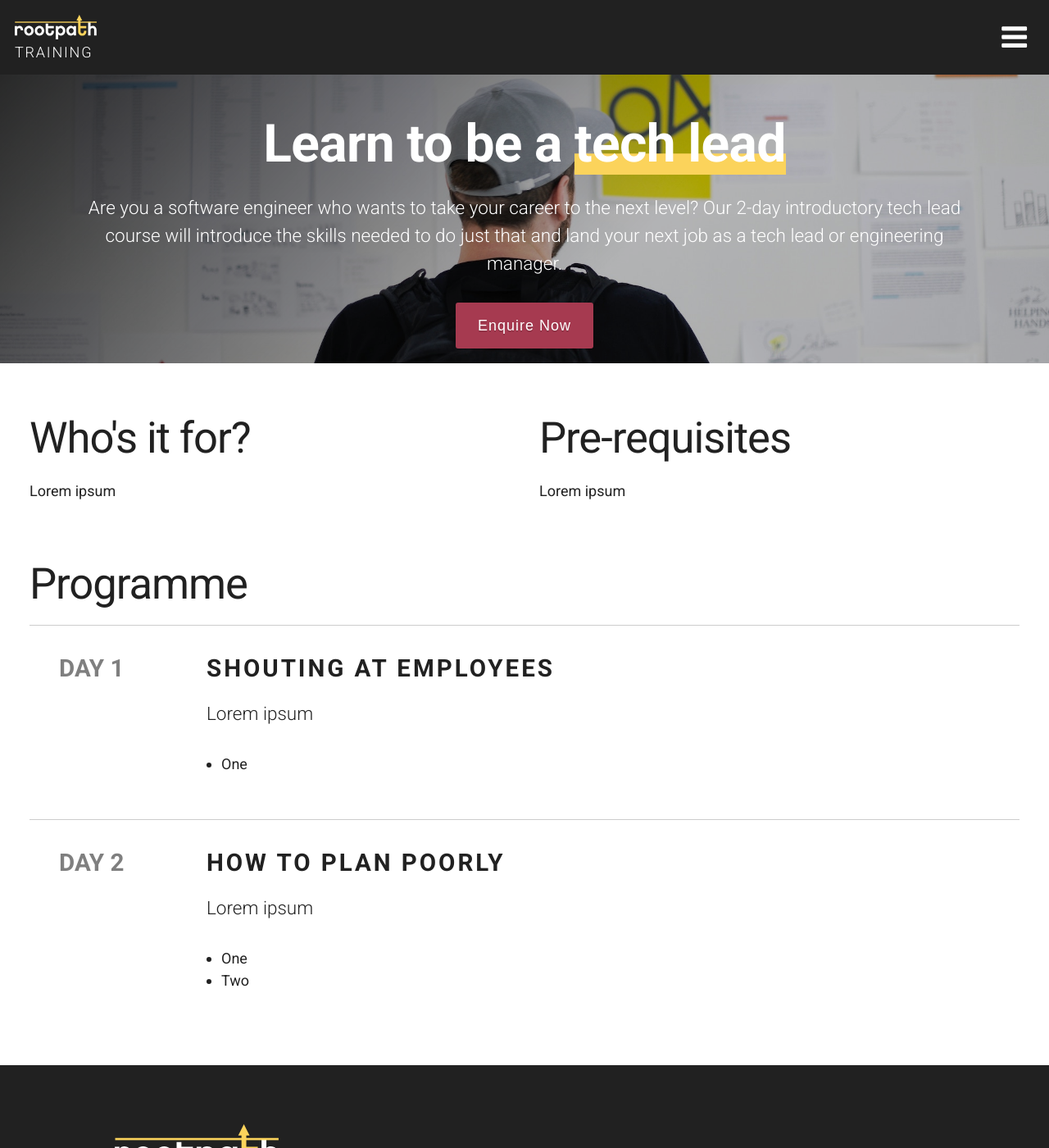
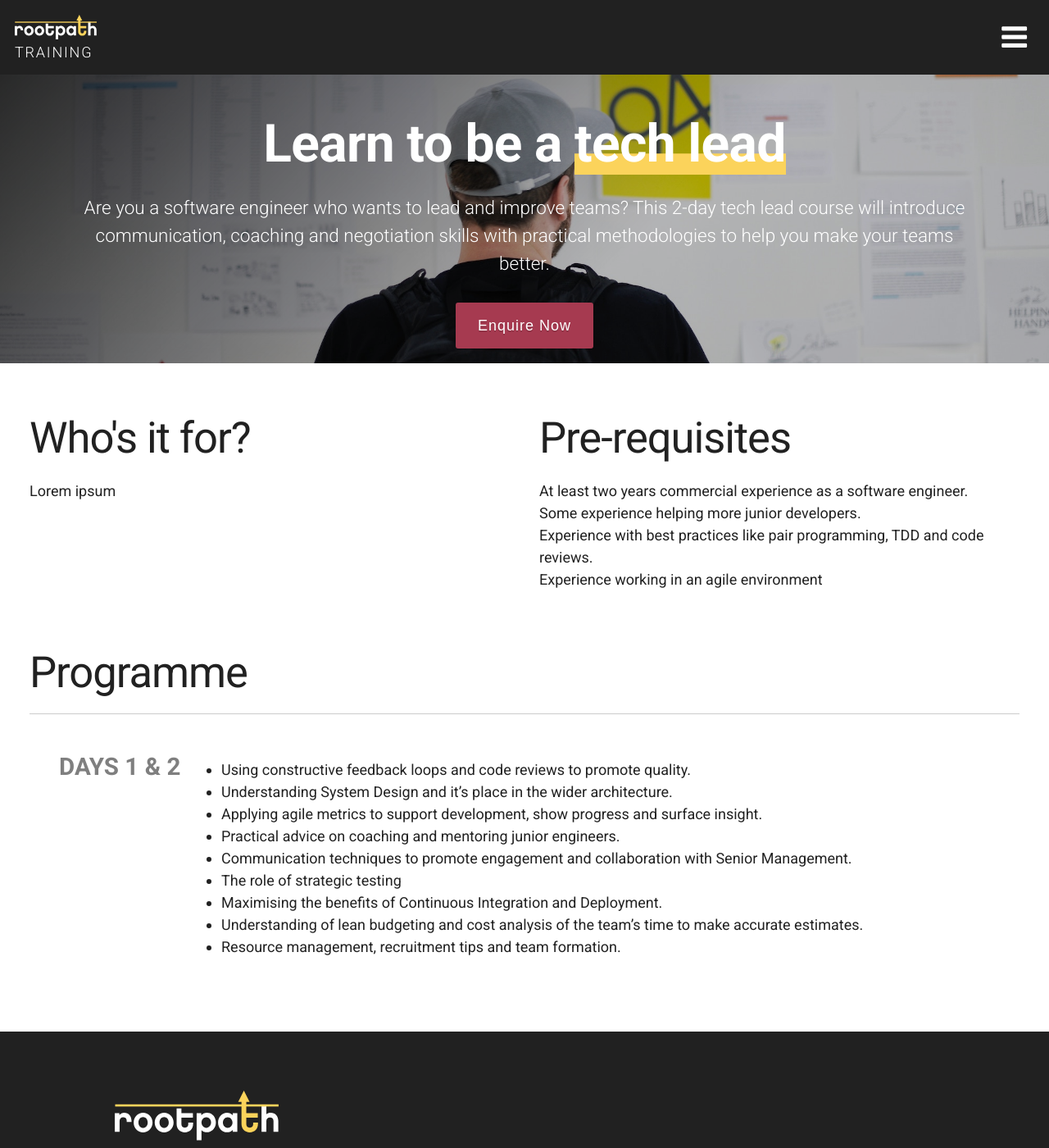
Before and after one commit to RootpathHQ/rootpath-training, a Jekyll site: the page built from tech-lead-short.html, in a window 1280 px wide and 1400 px high. Shown: the whole window at 82% size. Built offline with Jekyll 4.4.1, drawn with Linux system fonts in a browser that asks for light colours; nearby versions of some CDN libraries; library files that are not in the unit come from our copies.

Commit message:
Added short tech lead course

```diff
--- a/tech-lead-short.html
+++ b/tech-lead-short.html
@@ -8,7 +8,7 @@ permalink: /courses/techlead-short/
   <div class="banner-gradient"></div>
   <div class="banner-content">
     <h2>Learn to be a <strong>tech lead</strong></h2>
-    <p class="caption">Are you a software engineer who wants to take your career to the next level? Our 2-day introductory tech lead course will introduce the skills needed to do just that and land your next job as a tech lead or engineering manager.</p>
+    <p class="caption">Are you a software engineer who wants to lead and improve teams? This 2-day tech lead course will introduce communication, coaching and negotiation skills with practical methodologies to help you make your teams better.</p>
     {% include mailchimp-course.html %}
   </div>
 </div>
@@ -20,29 +20,29 @@ permalink: /courses/techlead-short/
   </section>
   <section class="right-column">
     <h3>Pre-requisites</h3>
-    <p>Lorem ipsum</p>
+    <ul>
+      <li>At least two years commercial experience as a software engineer.</li>
+      <li>Some experience helping more junior developers.</li>
+      <li>Experience with best practices like pair programming, TDD and code reviews.</li>
+      <li>Experience working in an agile environment</li>
+    </ul>
   </section>
 
   <h3 class="clearfix">Programme</h3>
   <div class="programme">
     <div class="module">
-      <h5>Day 1</h5>
+      <h5>Days 1 &amp; 2</h5>
       <div class="module-contents">
-        <h5>Shouting at Employees</h5>
-        <p class="caption">Lorem ipsum</p>
         <ul>
-          <li>One</li>
-        </ul>
-      </div>
-    </div>
-    <div class="module">
-      <h5>Day 2</h5>
-      <div class="module-contents">
-        <h5>How to Plan Poorly</h5>
-        <p class="caption">Lorem ipsum</p>
-        <ul>
-          <li>One</li>
-          <li>Two</li>
+          <li>Using constructive feedback loops and code reviews to promote quality.</li>
+          <li>Understanding System Design and it’s place in the wider architecture.</li>
+          <li>Applying agile metrics to support development, show progress and surface insight.</li>
+          <li>Practical advice on coaching and mentoring junior engineers.</li>
+          <li>Communication techniques to promote engagement and collaboration with Senior Management.</li>
+          <li>The role of strategic testing </li>
+          <li>Maximising the benefits of Continuous Integration and Deployment.</li>
+          <li>Understanding of lean budgeting and cost analysis of the team’s time to make accurate estimates.</li>
+          <li>Resource management, recruitment tips and team formation.</li>
         </ul>
       </div>
     </div>
```
